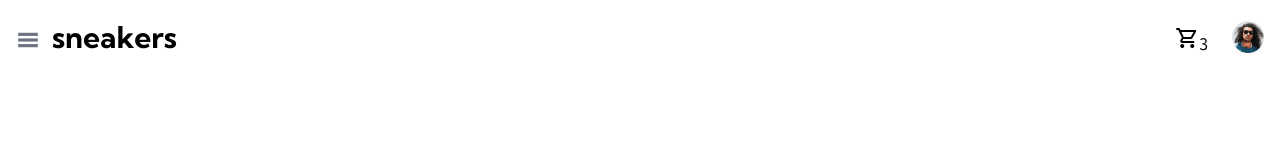
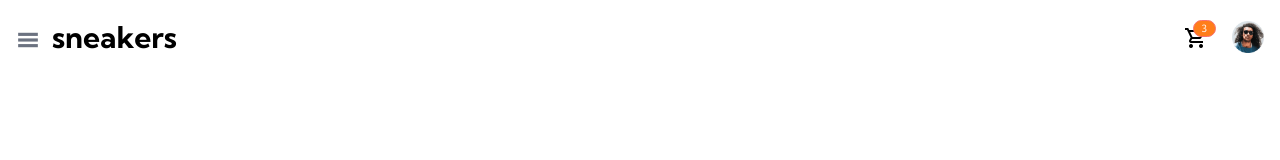
Before and after one commit to abno-24/ecommerce-product-page, a Vue app: page / in a window 1280 px wide. Shown: the top 160 px of the page. Built offline with nearby package versions, Linux system fonts and the light colour scheme.

Commit message:
add: cart count

```diff
--- a/src/components/Navbar.vue
+++ b/src/components/Navbar.vue
@@ -15,7 +15,10 @@
         <div class="flex justify-between items-center gap-6">
           <div class="mt-2">
             <span class="material-symbols-outlined"> shopping_cart </span>
-            <span>3</span>
+            <span
+              class="absolute border border-red-400 rounded-2xl text-white bg-primary px-2 py-0 right-16 top-5 text-[10px]"
+              >3</span
+            >
           </div>
           <div>
             <a href="#">
```
